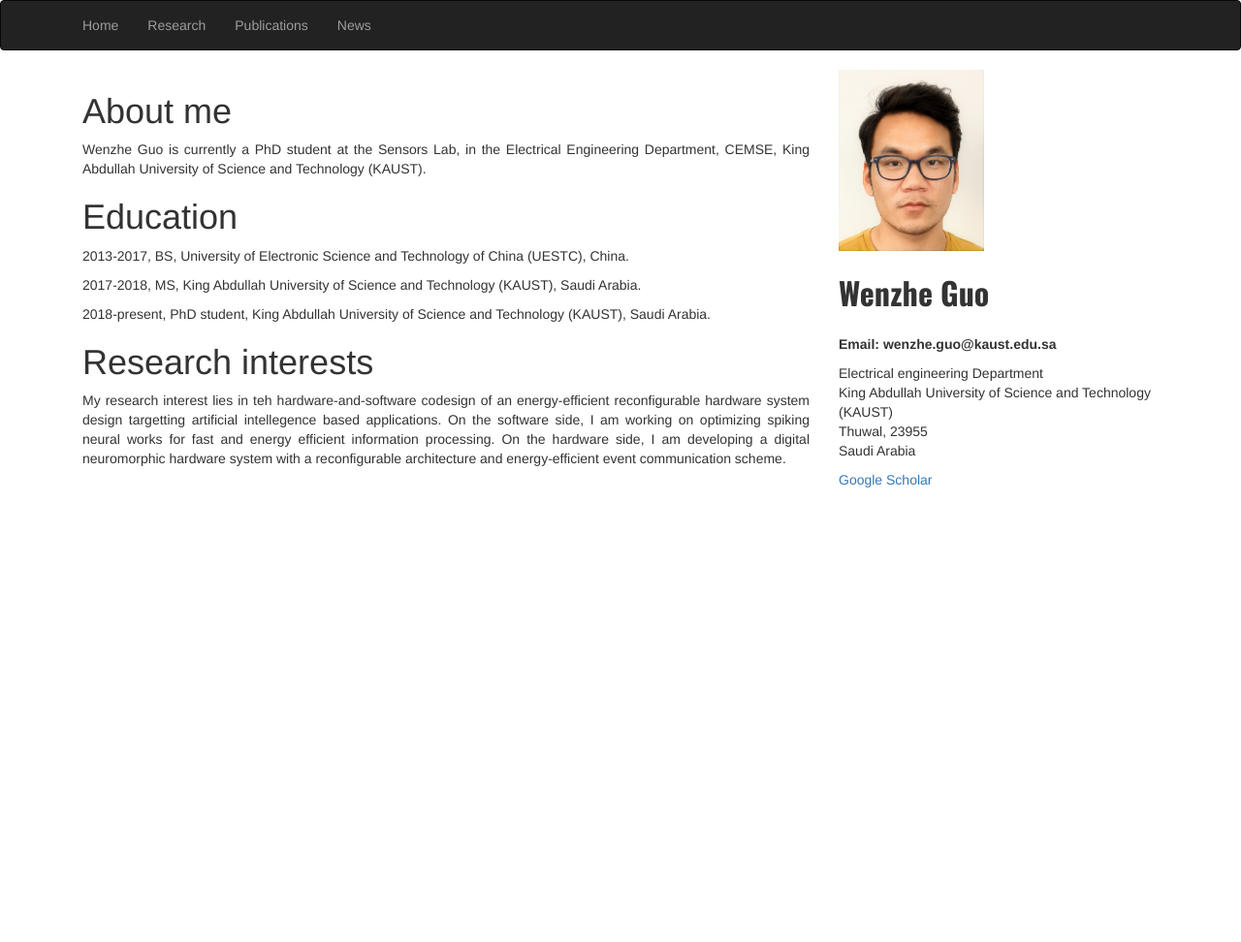
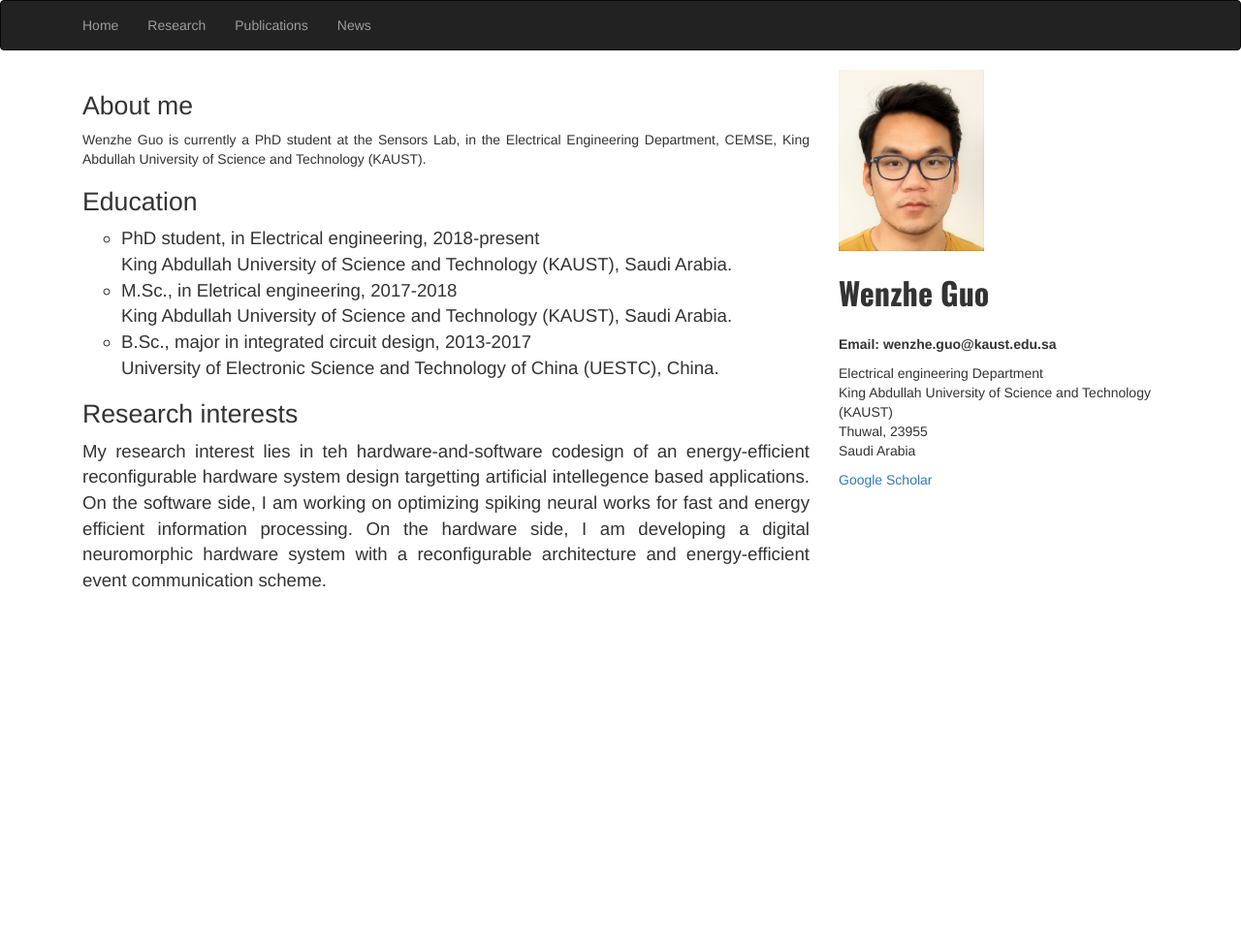
Before and after one commit to Wenzheguo/Wenzheguo.github.io, a Jekyll site: the page built from index.html, in a window 1280 px wide. Shown: the whole page at 97% size. Built offline with Jekyll 4.4.1, drawn with Linux system fonts in a browser that asks for light colours.

Commit message:
Update index.html

```diff
--- a/index.html
+++ b/index.html
@@ -11,14 +11,26 @@
         <div class="col-md-8" style="height: 100vh;">
 
             <div style="margin-top:3%; text-align:justify;">
-                <h1> About me </h1>
+                <h1 style="font-size:20pt"> About me </h1>
                 <p> Wenzhe Guo is currently a PhD student at the Sensors Lab, in the Electrical Engineering Department, CEMSE, King Abdullah University of Science and Technology (KAUST).</p>
-                <h1> Education </h1>
-                <p> 2013-2017, BS, University of Electronic Science and Technology of China (UESTC), China.</p>
-                <p> 2017-2018, MS, King Abdullah University of Science and Technology (KAUST), Saudi Arabia.</p>
-                <p> 2018-present, PhD student, King Abdullah University of Science and Technology (KAUST), Saudi Arabia.</p>
-                <h1> Research interests </h1>
-                <p>My research interest lies in teh hardware-and-software codesign of an energy-efficient reconfigurable hardware system design targetting artificial intellegence based applications.
+                <h1 style="font-size:20pt"> Education </h1>
+                <ul style="list-style-type:circle; font-size:14pt">
+                    <li>
+                        PhD student, in Electrical engineering, 2018-present<br>
+                        King Abdullah University of Science and Technology (KAUST), Saudi Arabia.
+                    </li>
+                    <li>
+                        M.Sc., in Eletrical engineering, 2017-2018<br>
+                        King Abdullah University of Science and Technology (KAUST), Saudi Arabia.
+                    </li>
+                    <li>
+                        B.Sc., major in integrated circuit design, 2013-2017<br>
+                        University of Electronic Science and Technology of China (UESTC), China.
+                    </li>
+                </ul>
+
+                <h1 style="font-size:20pt"> Research interests </h1>
+                <p style="font-size:14pt">My research interest lies in teh hardware-and-software codesign of an energy-efficient reconfigurable hardware system design targetting artificial intellegence based applications.
                 On the software side, I am working on optimizing spiking neural works for fast and energy efficient information processing.
                 On the hardware side, I am developing a digital neuromorphic hardware system with a reconfigurable architecture and energy-efficient event communication scheme.
                 </p>
```
